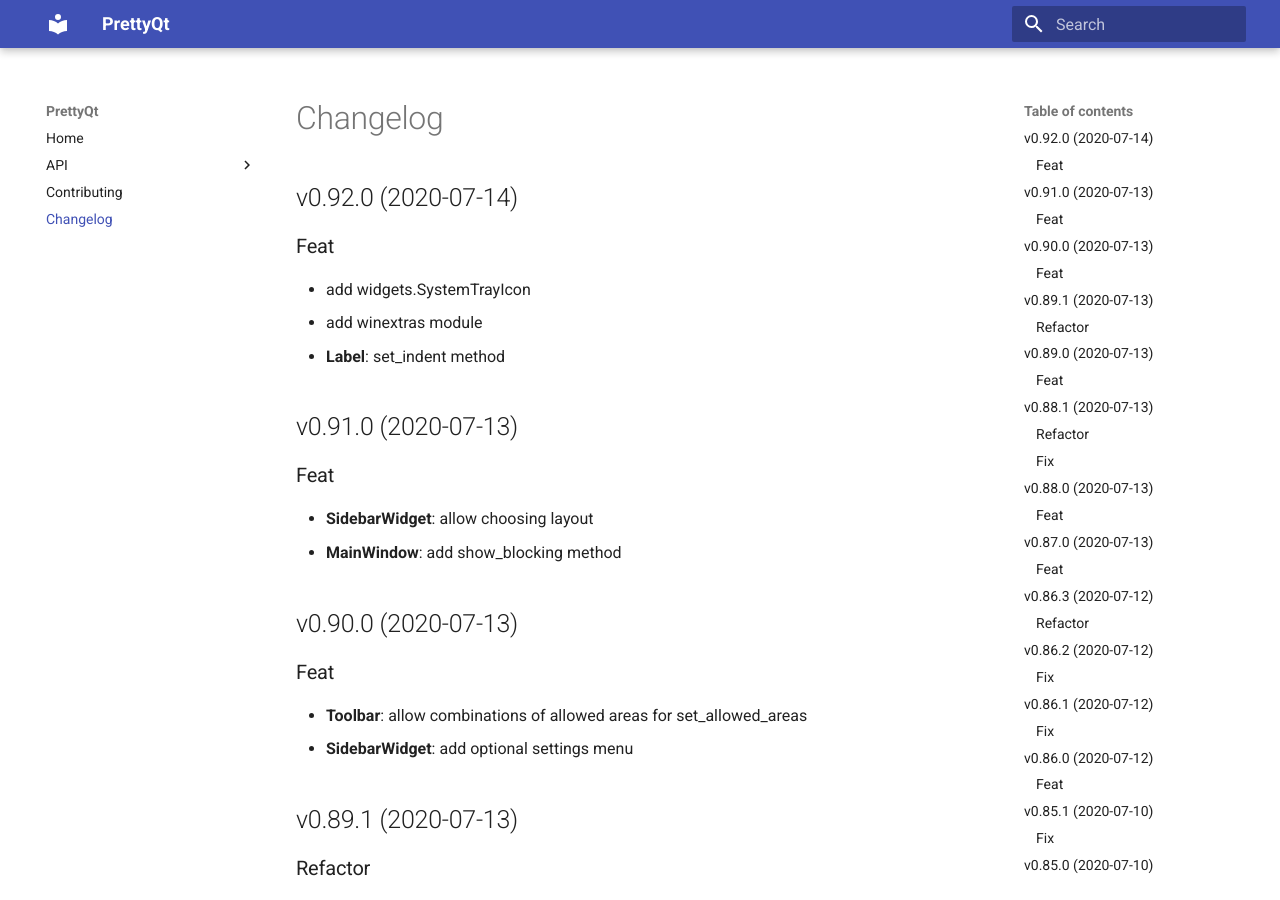
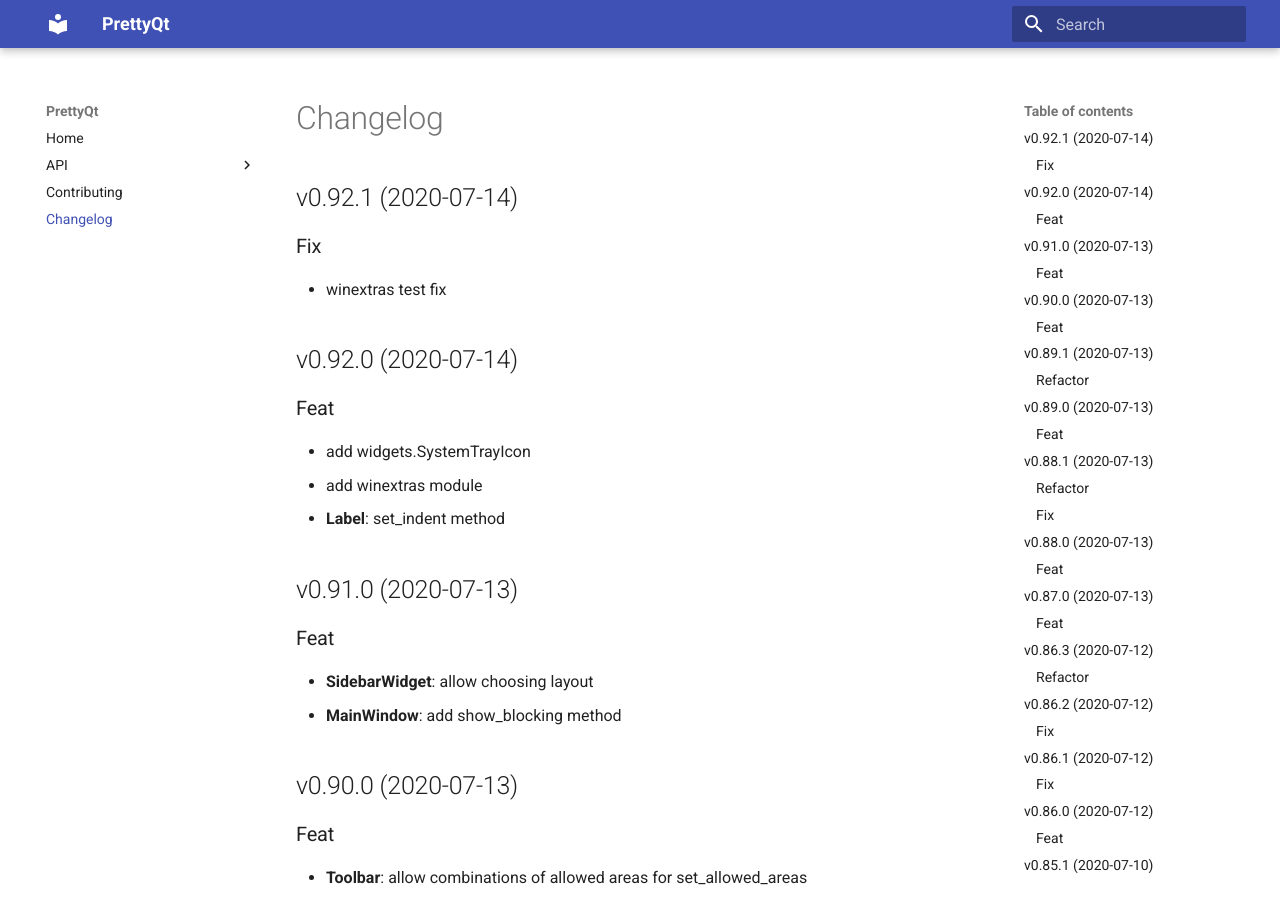
Before and after one commit to phil65/PrettyQt, an MkDocs documentation site: the page built from docs/changelog.md, in a window 1280 px wide and 900 px high. Built offline with MkDocs 1.6.1 and Material for MkDocs 9.7.7, drawn with Linux system fonts in a browser that asks for light colours.

Commit message:
bump: version 0.92.0 → 0.92.1

```diff
--- a/docs/changelog.md
+++ b/docs/changelog.md
@@ -1,3 +1,9 @@
+## v0.92.1 (2020-07-14)
+
+### Fix
+
+- winextras test fix
+
 ## v0.92.0 (2020-07-14)
 
 ### Feat
--- a/prettyqt/__init__.py
+++ b/prettyqt/__init__.py
@@ -4,7 +4,7 @@
 
 __author__ = """Philipp Temminghoff"""
 __email__ = "phil65@kodi.tv"
-__version__ = "0.92.0"
+__version__ = "0.92.1"
 
 
 __all__ = [
--- a/pyproject.toml
+++ b/pyproject.toml
@@ -1,6 +1,6 @@
 [tool.poetry]
 name = "PrettyQt"
-version = "0.92.0"
+version = "0.92.1"
 description = "A pythonic layer on top of qtpy"
 readme = 'docs/index.md'
 repository = "https://github.com/phil65/prettyqt"
@@ -123,7 +123,7 @@
 '''
 [tool.commitizen]
 name = "cz_conventional_commits"
-version = "0.92.0"
+version = "0.92.1"
 tag_format = "v$version"
 version_files = [
     "prettyqt/__init__.py:__version__",
--- a/setup.py
+++ b/setup.py
@@ -40,6 +40,6 @@
     packages=find_packages(),
     test_suite="tests",
     url="https://github.com/phil65/prettyqt",
-    version="0.92.0",
+    version="0.92.1",
     zip_safe=False,
 )
```
Also changed, not shown: CHANGELOG.md (+6 -0 lines).
